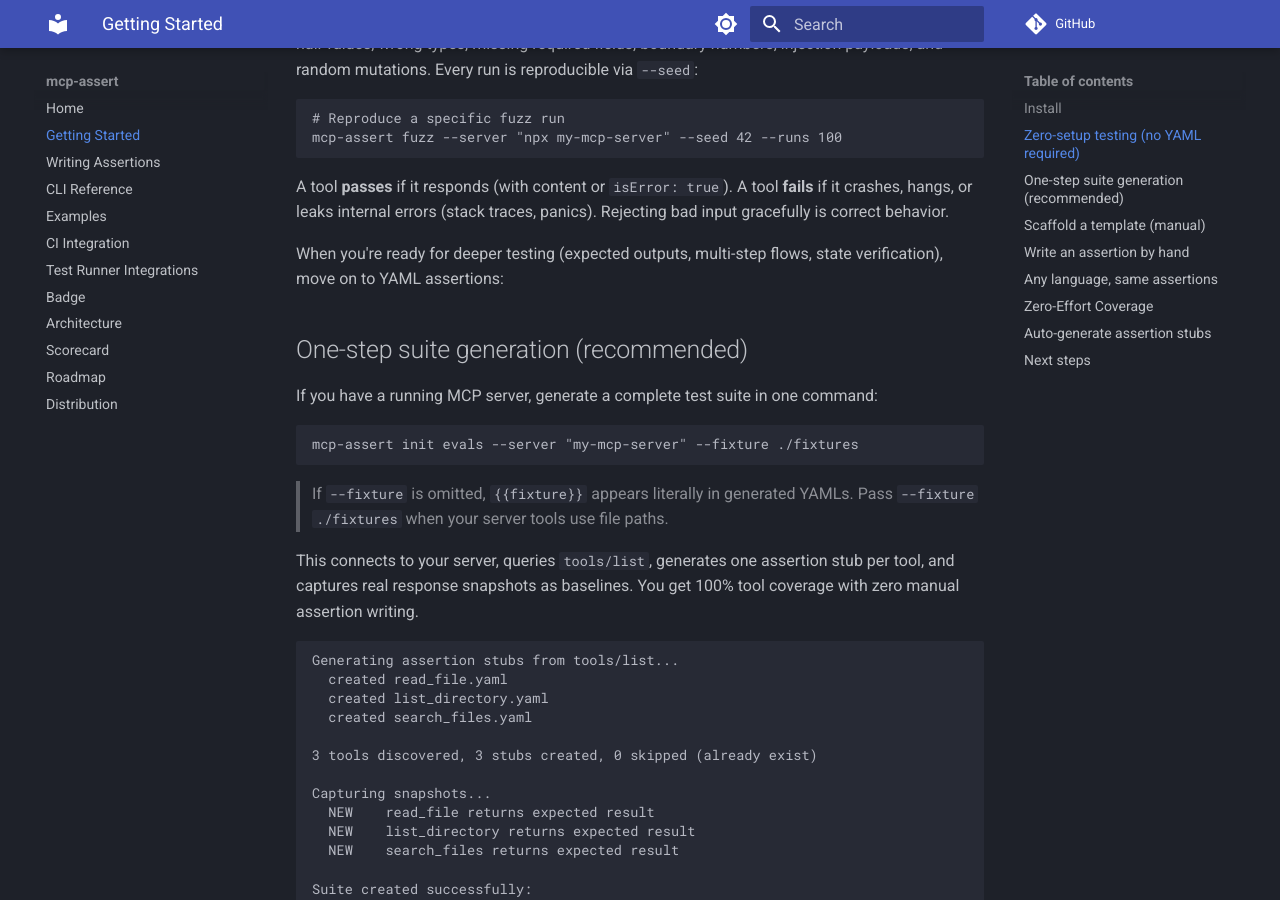
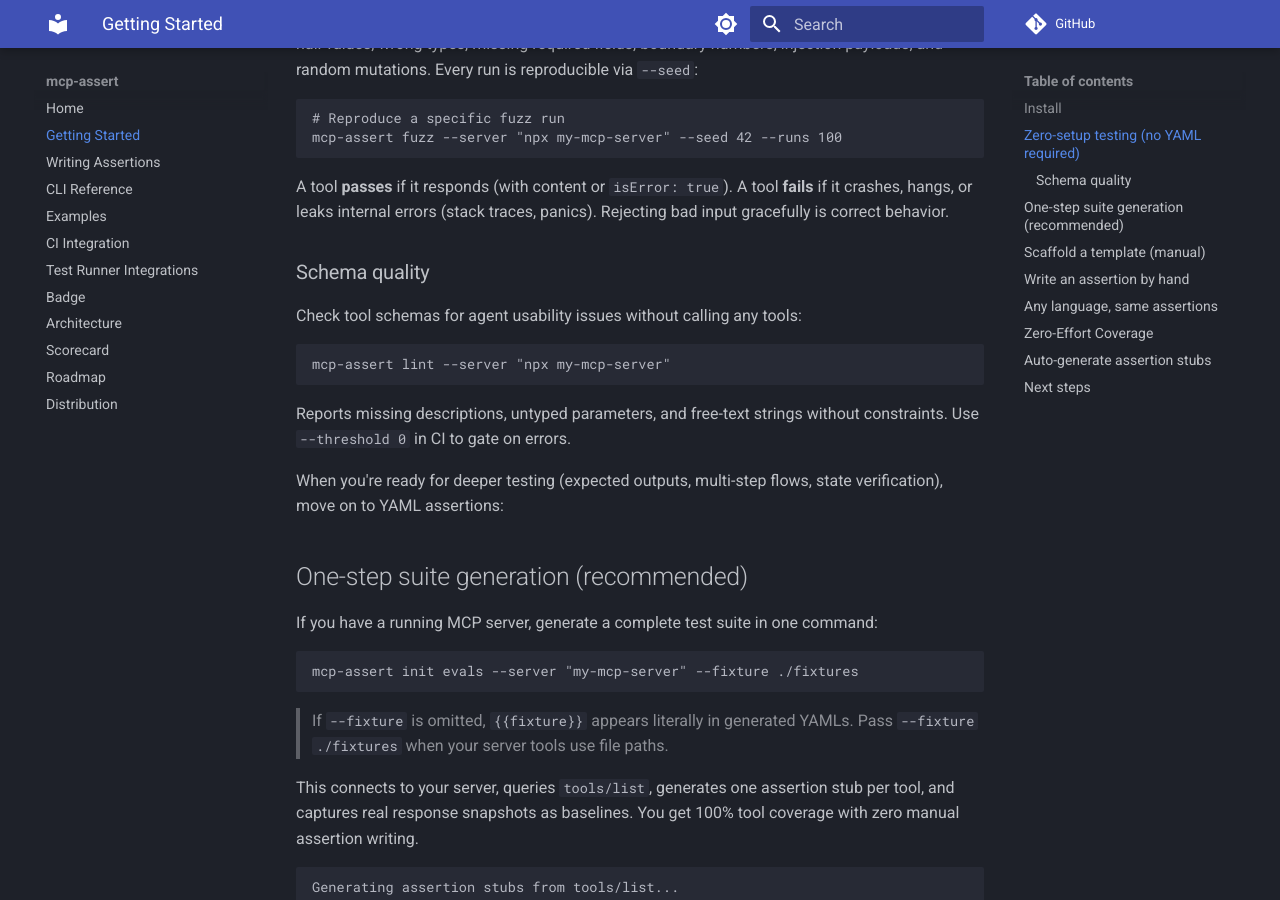
Before and after one commit to blackwell-systems/mcp-assert, an MkDocs documentation site: the page built from docs/getting-started.md, in a window 1280 px wide and 900 px high, scrolled down 1181 px. Built offline with MkDocs 1.6.1 and Material for MkDocs 9.7.7, drawn with Linux system fonts in a browser that asks for light colours; comment, search, counter and statistics services are not loaded; some of the changed text lies outside the part shown.

Commit message:
docs: fix 15 audit findings (lint command, bug counts, stale numbers, broken links)

````diff
--- a/docs/getting-started.md
+++ b/docs/getting-started.md
@@ -54,6 +54,16 @@ mcp-assert fuzz --server "npx my-mcp-server" --seed 42 --runs 100
 ```
 
 A tool **passes** if it responds (with content or `isError: true`). A tool **fails** if it crashes, hangs, or leaks internal errors (stack traces, panics). Rejecting bad input gracefully is correct behavior.
+
+### Schema quality
+
+Check tool schemas for agent usability issues without calling any tools:
+
+```bash
+mcp-assert lint --server "npx my-mcp-server"
+```
+
+Reports missing descriptions, untyped parameters, and free-text strings without constraints. Use `--threshold 0` in CI to gate on errors.
 
 When you're ready for deeper testing (expected outputs, multi-step flows, state verification), move on to YAML assertions:
 
````
Also changed, not shown: other parts of docs/getting-started.md (+1 -1 lines), FEATURES.md (+2 -1 lines), README.md (+4 -4 lines), docs/cli.md (+1 -1 lines), docs/examples.md (+1 -1 lines), docs/index.md (+1 -0 lines), docs/scorecard.md (+1 -1 lines).
